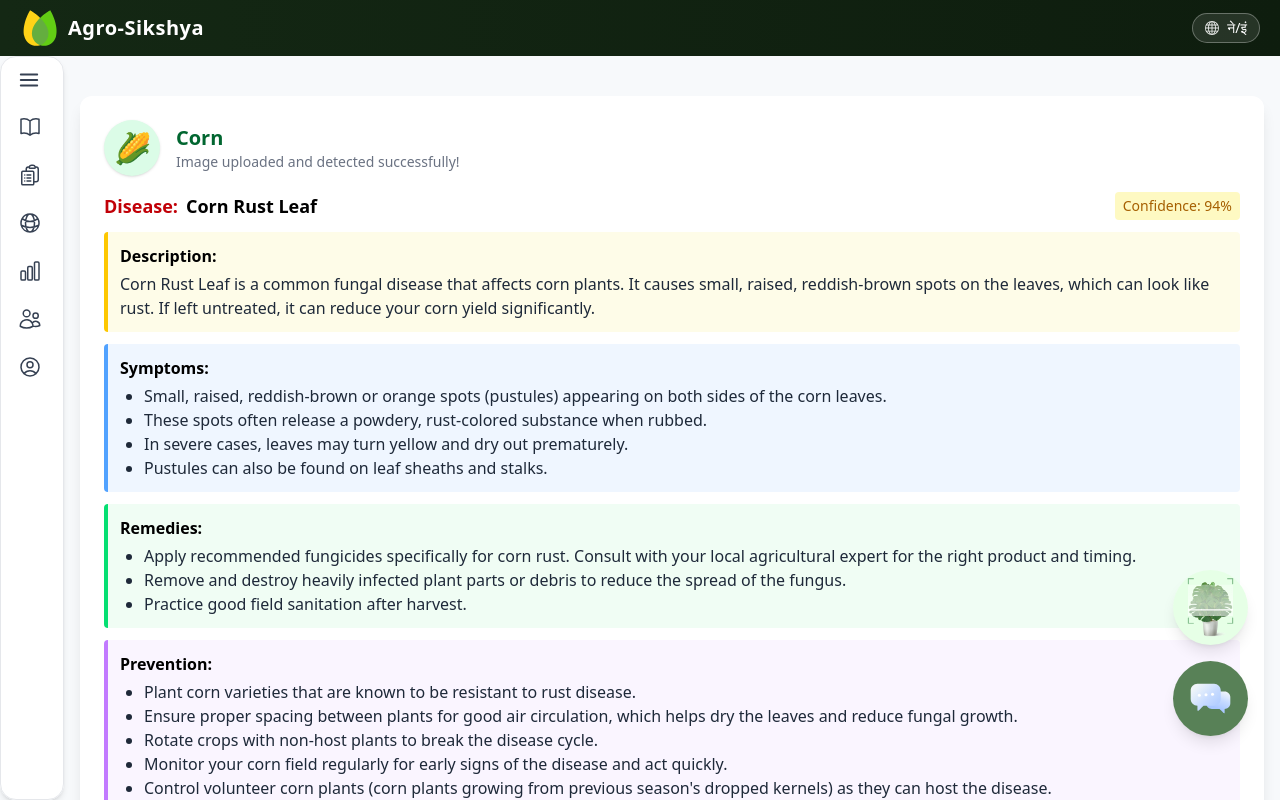
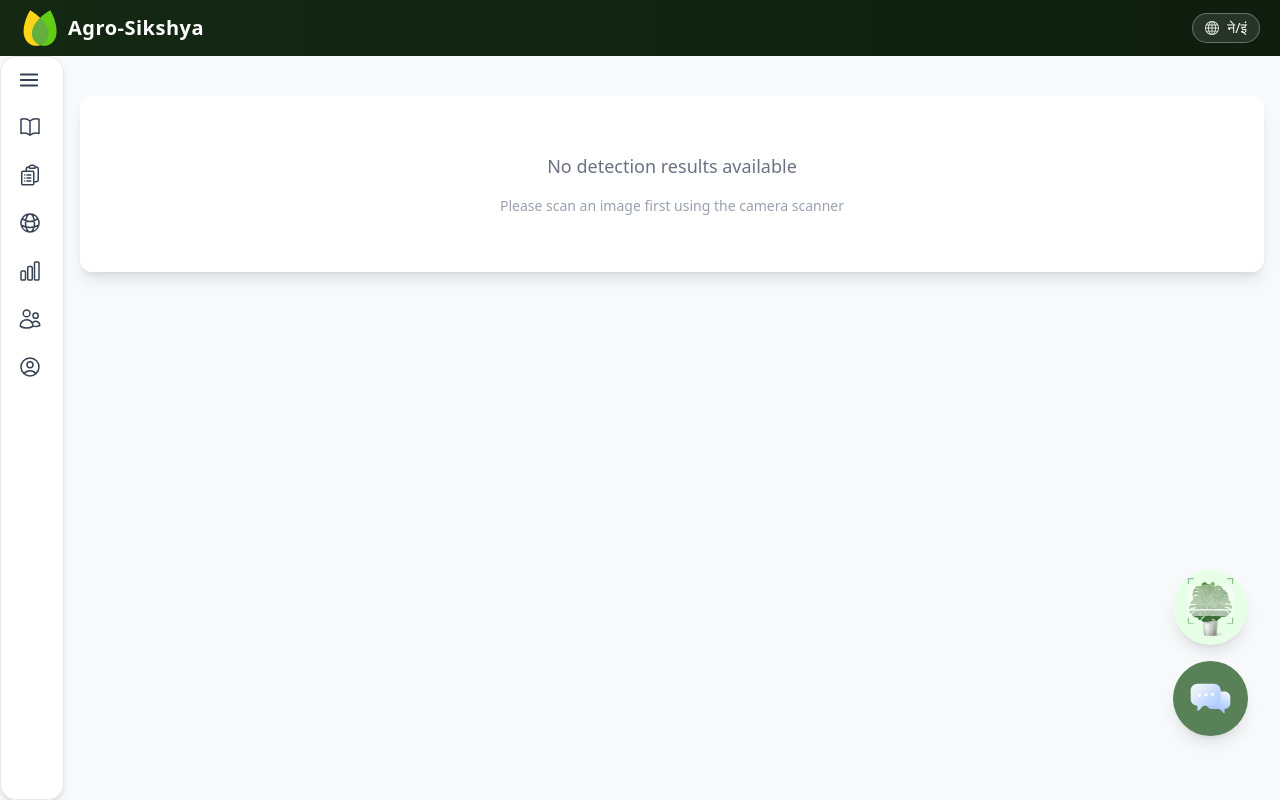
Before and after one commit to Sobindra2005/Byte-Mavericks-, a React (Vite) app in the folder clientSide/: page /disease-detection in a window 1280 px wide. Built offline with nearby package versions, Linux system fonts and the light colour scheme.

Commit message:
Refactor DiseaseDetection and CameraCapture components to utilize global state for detection results; add detection result management to store

```diff
--- a/clientSide/src/component/DiseaseDetection.jsx
+++ b/clientSide/src/component/DiseaseDetection.jsx
@@ -1,136 +1,111 @@
-import { useState } from "react";
+import { useState, useEffect } from "react";
 import useStore from "../store";
 
 const DiseaseDetection = () => {
-    // Example response, replace with actual API response in production
-    const [response] = useState({
-        message: "Image uploaded and detected successfully!",
-        result: {
-            inference_id: "d80ec93f-9973-4728-9ecc-15819d4960cf",
-            time: 0.009381705000123475,
-            image: { width: 279, height: 181 },
-            predictions: [
-                {
-                    x: 139.5,
-                    y: 107,
-                    width: 279,
-                    height: 148,
-                    confidence: 0.9398823380470276,
-                    class: "Corn rust leaf",
-                    class_id: 9,
-                    detection_id: "773af8ea-4d43-4fc2-9a24-a42fa71f69ea"
+  const language = useStore((state) => state.language);
+  const detectionResult = useStore((state) => state.detectionResult);
+
+  console.log("Detection Result from Store:", detectionResult);
+  if (!detectionResult) {
+    return (
+      <div className="w-full mx-auto bg-white rounded-xl shadow-lg p-6 mt-6">
+        <div className="text-center py-8">
+          <div className="text-gray-500 text-lg mb-4">
+            No detection results available
+          </div>
+          <div className="text-gray-400 text-sm">
+            Please scan an image first using the camera scanner
+          </div>
+        </div>
+      </div>
+    );
   }
-            ]
-        },
-        ai: {
-            flag: true,
-            crop: "Corn",
-            disease: "Corn Rust Leaf",
-            confidence: "94%",
-            english: {
-                description: "Corn Rust Leaf is a common fungal disease that affects corn plants. It causes small, raised, reddish-brown spots on the leaves, which can look like rust. If left untreated, it can reduce your corn yield significantly.",
-                symptoms: [
-                    "Small, raised, reddish-brown or orange spots (pustules) appearing on both sides of the corn leaves.",
-                    "These spots often release a powdery, rust-colored substance when rubbed.",
-                    "In severe cases, leaves may turn yellow and dry out prematurely.",
-                    "Pustules can also be found on leaf sheaths and stalks."
-                ],
-                remedies: [
-                    "Apply recommended fungicides specifically for corn rust. Consult with your local agricultural expert for the right product and timing.",
-                    "Remove and destroy heavily infected plant parts or debris to reduce the spread of the fungus.",
-                    "Practice good field sanitation after harvest."
-                ],
-                prevention: [
-                    "Plant corn varieties that are known to be resistant to rust disease.",
-                    "Ensure proper spacing between plants for good air circulation, which helps dry the leaves and reduce fungal growth.",
-                    "Rotate crops with non-host plants to break the disease cycle.",
-                    "Monitor your corn field regularly for early signs of the disease and act quickly.",
-                    "Control volunteer corn plants (corn plants growing from previous season's dropped kernels) as they can host the disease."
-                ]
-            },
-            nepali: {
-                description: "मकैमा लाग्ने खिया रोग (Corn Rust Leaf) मकैको बोटमा लाग्ने एक सामान्य ढुसीजन्य रोग हो। यसले मकैको पातमा ससाना, उठेका, खिया जस्तै राता-खैरा थोप्लाहरू देखा पर्छन्। यदि समयमै उपचार नगरिएमा यसले मकैको उत्पादनमा ठूलो क्षति पुर्याउन सक्छ।",
-                symptoms: [
-                    "मकैको पातको दुवैतिर ससाना, उठेका, राता-खैरा वा सुन्तला रंगका थोप्लाहरू (फोकाहरू) देखिनु।",
-                    "यी थोप्लाहरूलाई छुँदा धूलो जस्तो खियाको कण निस्कनु।",
-                    "रोग धेरै फैलिएमा पातहरू पहेँलो भएर समयभन्दा पहिले नै सुक्न सक्छन्।",
-                    "पातको खोल र डाँठमा पनि यस्ता फोकाहरू देखिन सक्छन्।"
-                ],
-                remedies: [
-                    "मकैको खिया रोगको लागि सिफारिस गरिएका ढुसीनाशक औषधिहरू प्रयोग गर्नुहोस्। सही औषधि र प्रयोग गर्ने तरिका बारे आफ्नो स्थानीय कृषि विज्ञसँग सल्लाह लिनुहोस्।",
-                    "धेरै संक्रमित बिरुवाका भागहरू वा अवशेषहरू हटाउनुहोस् र नष्ट गर्नुहोस् ताकि ढुसी नफैलियोस्।",
-                    "बाली कटनी पछि खेतको राम्रो सरसफाइ गर्नुहोस्।"
-                ],
-                prevention: [
-                    "खिया रोग प्रतिरोधात्मक क्षमता भएका मकैका जातहरू छान्नुहोस्।",
-                    "पातहरू सुकाउन र ढुसीको वृद्धि कम गर्न बिरुवाहरू बीच हावाको राम्रो संचारको लागि उचित दूरी कायम राख्नुहोस्।",
-                    "रोग चक्र तोड्न गैर-होस्ट बिरुवाहरूसँग बाली घुमाउनुहोस् (Crop Rotation)।",
-                    "मकै खेतको नियमित रूपमा निगरानी गर्नुहोस् र रोगको प्रारम्भिक लक्षणहरू देखिएमा छिटो कार्य गर्नुहोस्।",
-                    "स्वयंसेवी मकैका बोटहरू (अघिल्लो सिजनका झरेका दानाबाट उम्रिएका मकै) नियन्त्रण गर्नुहोस् किनभने तिनीहरूले रोग फैलाउन सक्छन्।"
-                ]
-            }
-        }
-    });
 
-    const language = useStore((state) => state.language);
-
-    const info = language === "np" ? response.ai.nepali : response.ai.english;
+  const response = detectionResult;
+  const info = language === "np" ? response.nepali : response.english;
 
   return (
-        <div className="w-full  mx-auto bg-white rounded-xl shadow-lg p-6 mt-6">
+    <div className="w-full mx-auto bg-white rounded-xl shadow-lg p-6 mt-6">
       <div className="flex items-center gap-4 mb-4">
         <div className="bg-green-100 rounded-full w-14 h-14 flex items-center justify-center text-3xl font-bold text-green-700 shadow">
-                    🌽
+          {response?.crop === "Corn" ? "🌽" : "🌾"}
         </div>
         <div>
           <div className="text-xl font-bold text-green-800">
-                        {response.ai.crop}
+            {response.crop || "Unknown Crop"}
           </div>
           <div className="text-sm text-gray-500">
-                        {response.message}
+            {response.message || "Analysis completed"}
           </div>
         </div>
       </div>
-            {!response.ai.flag ? (
+
+      {response.ai?.flag ? (
         <div className="bg-green-50 border border-green-200 text-green-700 rounded-lg px-4 py-3 font-semibold text-center mb-4">
-                    No disease detected!
+          {language === "np" ? "कुनै रोग पत्ता लागेन!" : "No disease detected!"}
         </div>
       ) : (
         <div className="space-y-3">
           <div className="flex items-center gap-2">
-                        <span className="text-lg font-semibold text-red-700">Disease:</span>
-                        <span className="text-lg font-bold">{response.ai.disease}</span>
+            <span className="text-lg font-semibold text-red-700">
+              {language === "np" ? "रोग:" : "Disease:"}
+            </span>
+            <span className="text-lg font-bold">{response.disease}</span>
             <span className="ml-auto text-sm bg-yellow-100 text-yellow-700 px-2 py-1 rounded">
-                            Confidence: {response.ai.confidence}
+              {language === "np" ? "विश्वसनीयता:" : "Confidence:"}{" "}
+              {response.confidence}
             </span>
           </div>
+
+          {info?.description && (
             <div className="bg-yellow-50 border-l-4 border-yellow-400 p-3 rounded">
-                        <span className="font-semibold block mb-1">Description:</span>
-                        <span className="text-gray-800">{info?.description}</span>
+              <span className="font-semibold block mb-1">
+                {language === "np" ? "विवरण:" : "Description:"}
+              </span>
+              <span className="text-gray-800">{info.description}</span>
             </div>
+          )}
+
+          {info?.symptoms && (
             <div className="bg-blue-50 border-l-4 border-blue-400 p-3 rounded">
-                        <span className="font-semibold block mb-1">Symptoms:</span>
+              <span className="font-semibold block mb-1">
+                {language === "np" ? "लक्षणहरू:" : "Symptoms:"}
+              </span>
               <ul className="list-disc ml-6 text-gray-800">
-                            {info?.symptoms?.map((s, i) => <li key={i}>{s}</li>)}
+                {info.symptoms.map((symptom, i) => (
+                  <li key={i}>{symptom}</li>
+                ))}
               </ul>
             </div>
+          )}
+
+          {info?.remedies && (
             <div className="bg-green-50 border-l-4 border-green-400 p-3 rounded">
-                        <span className="font-semibold block mb-1">Remedies:</span>
+              <span className="font-semibold block mb-1">
+                {language === "np" ? "उपचारहरू:" : "Remedies:"}
+              </span>
               <ul className="list-disc ml-6 text-gray-800">
-                            {info?.remedies?.map((s, i) => <li key={i}>{s}</li>)}
+                {info.remedies.map((remedy, i) => (
+                  <li key={i}>{remedy}</li>
+                ))}
               </ul>
             </div>
+          )}
+
+          {info?.prevention && (
             <div className="bg-purple-50 border-l-4 border-purple-400 p-3 rounded">
-                        <span className="font-semibold block mb-1">Prevention:</span>
+              <span className="font-semibold block mb-1">
+                {language === "np" ? "रोकथाम:" : "Prevention:"}
+              </span>
               <ul className="list-disc ml-6 text-gray-800">
-                            {info?.prevention?.map((s, i) => <li key={i}>{s}</li>)}
+                {info.prevention.map((prevention, i) => (
+                  <li key={i}>{prevention}</li>
+                ))}
               </ul>
             </div>
+          )}
         </div>
       )}
-            <div className="mt-6 text-xs text-gray-400 text-right">
-                Inference ID: {response.result.inference_id} | Time: {response.result.time.toFixed(3)}s
-            </div>
     </div>
   );
 };
--- a/clientSide/src/store.js
+++ b/clientSide/src/store.js
@@ -9,6 +9,11 @@ const useStore = create((set) => ({
   sidebarOpen: false,
   toggleSidebar: () =>
     set((state) => ({ sidebarOpen: !state.sidebarOpen })),
+
+  detectionResult: null,
+
+  setDetectionResult: (result) => set(() => ({ detectionResult: result })),
+  clearDetectionResult: () => set(() => ({ detectionResult: null })),
 }));
 
 export default useStore;
```
Also changed, not shown: clientSide/src/component/cropScanner.jsx (+57 -14 lines), 4 other files (tests, documents, lock files or other folders). Lines whose indentation alone changed are shown as unchanged.
